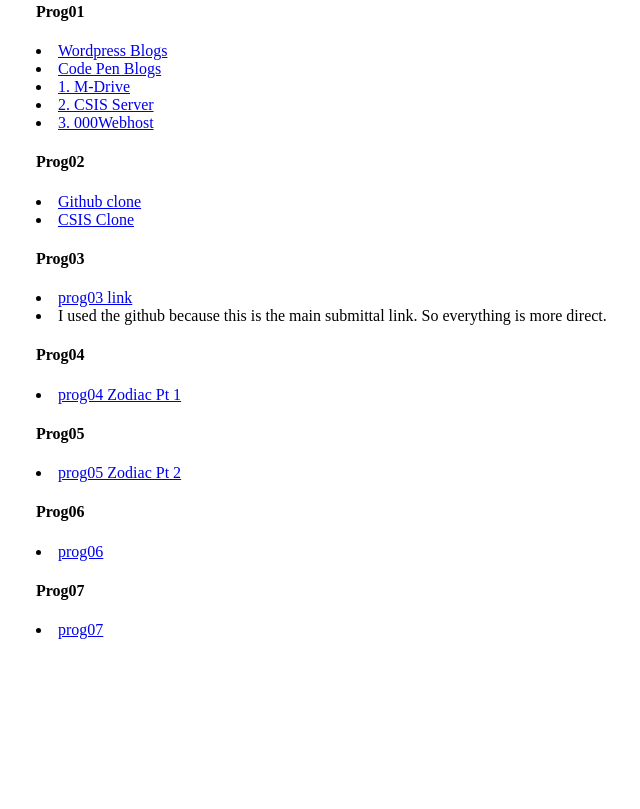
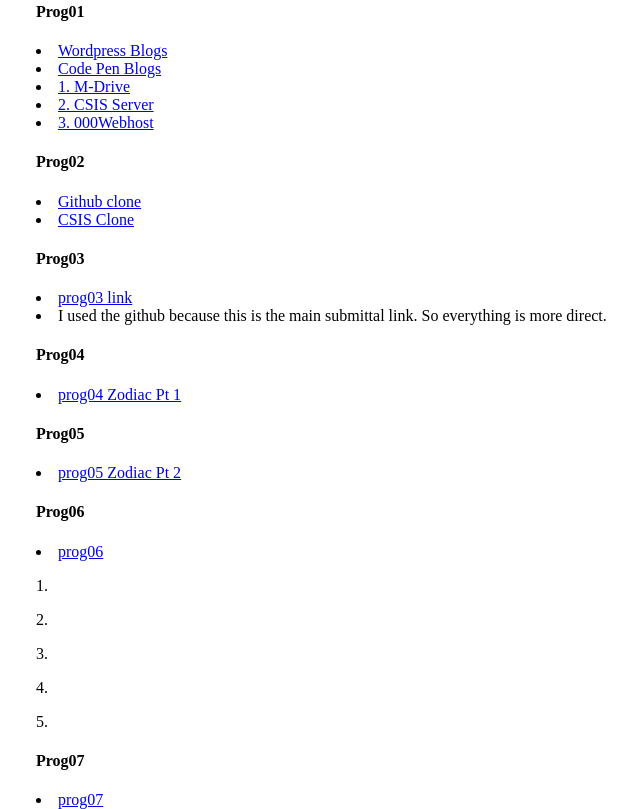
Before and after one commit to dpwhitmo/CIS255, a plain HTML site: page index.html in a window 1280 px wide. Shown: the part 345-1154 px from the top of the page, without its empty margins (104-744 px from the left). Before the commit the page ends 984 px from the top, so only its background shows below. Drawn offline with Linux system fonts and the light colour scheme.

Commit message:
Update index.html

```diff
--- a/index.html
+++ b/index.html
@@ -61,6 +61,11 @@
 
 <h4>Prog06</h4>
 <li><a target="_blank" href="https://dpwhitmo.github.io/prog06.html/"> prog06 </a></li>
+<p>1.</p>
+<p>2.</p>
+<p>3.</p>
+<p>4.</p>
+<p>5.</p>
 
 <h4>Prog07</h4>
 <li><a target="_blank" href=" "> prog07 </a></li>
```
